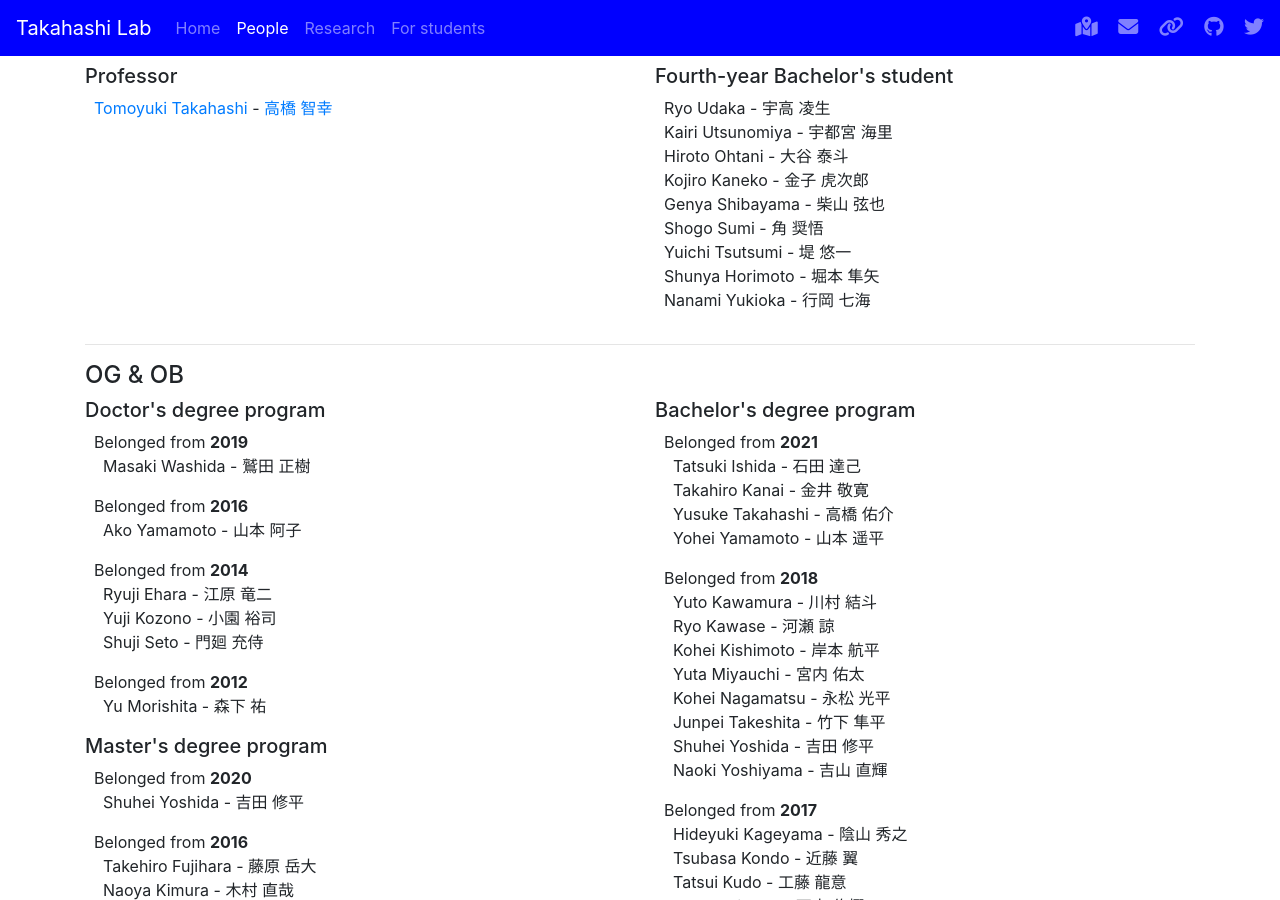
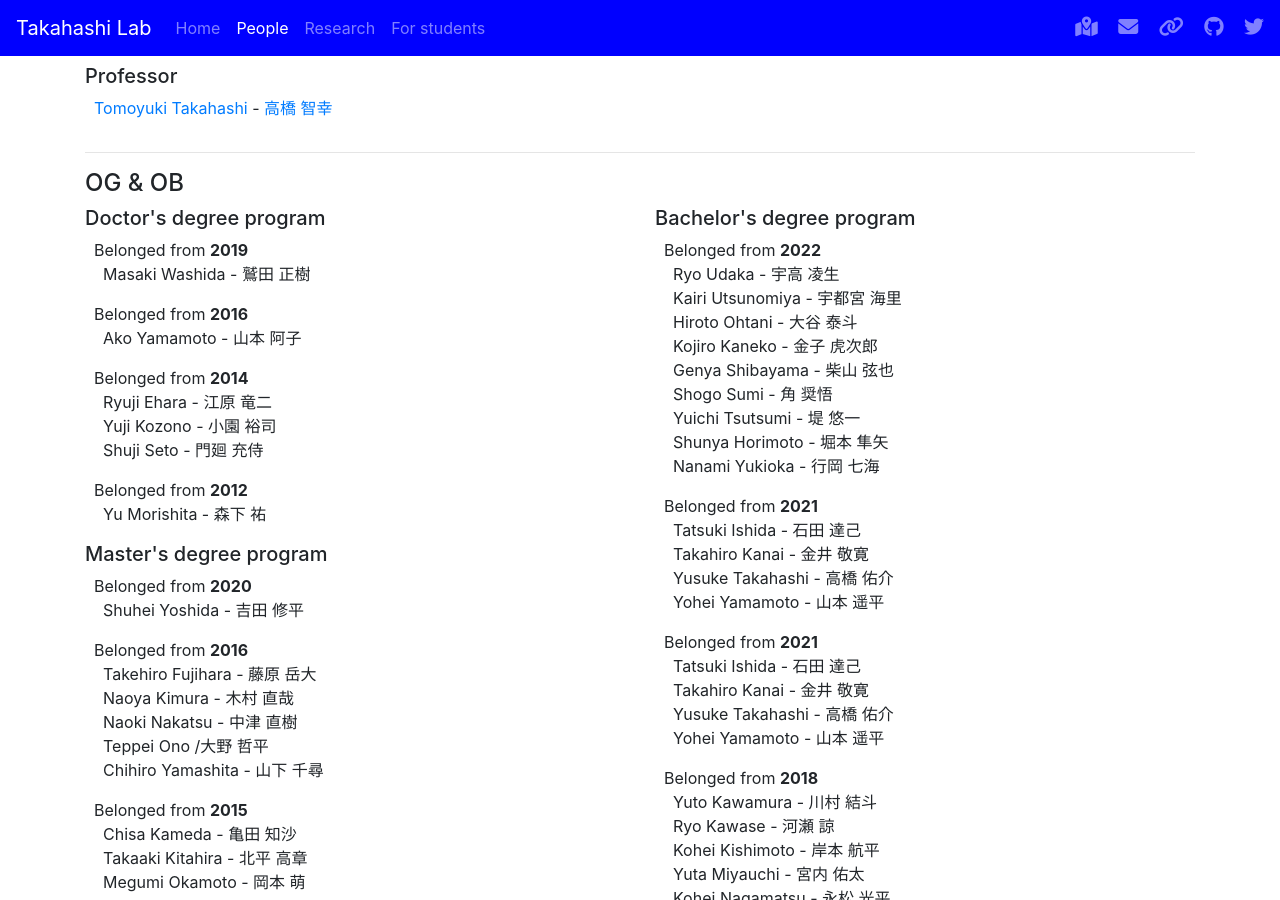
Before and after one commit to tkhslab/tkhslab.github.io, a Jekyll site: the page built from people.md, in a window 1280 px wide and 900 px high. Built offline with Jekyll 4.4.1, drawn with Linux system fonts in a browser that asks for light colours; nearby versions of some CDN libraries.

Commit message:
update people

```diff
--- a/people.md
+++ b/people.md
@@ -7,19 +7,6 @@ title: People
 <div class="col-md">
 <h5>Professor</h5>
 <p>&nbsp; <a href="http://gakujo.kansai-u.ac.jp/profile/en/c53fced62cLbcE6128e0937de2+.html">Tomoyuki Takahashi</a> - <a href="http://gakujo.kansai-u.ac.jp/profile/ja/c53fced62cLbcE6128e0937de2+.html">高橋 智幸</a></p>
-</div>
-
-<div class="col-md">
-<h5>Fourth-year Bachelor's student</h5>
-<p>&nbsp; Ryo Udaka - 宇高 凌生<br>
-&nbsp; Kairi Utsunomiya - 宇都宮 海里<br>
-&nbsp; Hiroto Ohtani - 大谷 泰斗<br>
-&nbsp; Kojiro Kaneko - 金子 ⻁次郎<br>
-&nbsp; Genya Shibayama - 柴山 弦也<br>
-&nbsp; Shogo Sumi - 角 奨悟<br>
-&nbsp; Yuichi Tsutsumi - 堤 悠一<br>
-&nbsp; Shunya Horimoto - 堀本 隼矢<br>
-&nbsp; Nanami Yukioka - 行岡 七海</p>
 </div>
 </div>
 
@@ -73,6 +60,23 @@ title: People
 <div class="col-md">
 
 <h5>Bachelor's degree program</h5>
+<p>&nbsp; Belonged from <strong>2022</strong><br>
+&nbsp; &nbsp; Ryo Udaka - 宇高 凌生<br>
+&nbsp; &nbsp; Kairi Utsunomiya - 宇都宮 海里<br>
+&nbsp; &nbsp; Hiroto Ohtani - 大谷 泰斗<br>
+&nbsp; &nbsp; Kojiro Kaneko - 金子 ⻁次郎<br>
+&nbsp; &nbsp; Genya Shibayama - 柴山 弦也<br>
+&nbsp; &nbsp; Shogo Sumi - 角 奨悟<br>
+&nbsp; &nbsp; Yuichi Tsutsumi - 堤 悠一<br>
+&nbsp; &nbsp; Shunya Horimoto - 堀本 隼矢<br>
+&nbsp; &nbsp; Nanami Yukioka - 行岡 七海</p>
+
+<p>&nbsp; Belonged from <strong>2021</strong><br>
+&nbsp; &nbsp; Tatsuki Ishida - 石田 達己<br>
+&nbsp; &nbsp; Takahiro Kanai - 金井 敬寛<br>
+&nbsp; &nbsp; Yusuke Takahashi - 高橋 佑介<br>
+&nbsp; &nbsp; Yohei Yamamoto - 山本 遥平</p>
+
 <p>&nbsp; Belonged from <strong>2021</strong><br>
 &nbsp; &nbsp; Tatsuki Ishida - 石田 達己<br>
 &nbsp; &nbsp; Takahiro Kanai - 金井 敬寛<br>
```
